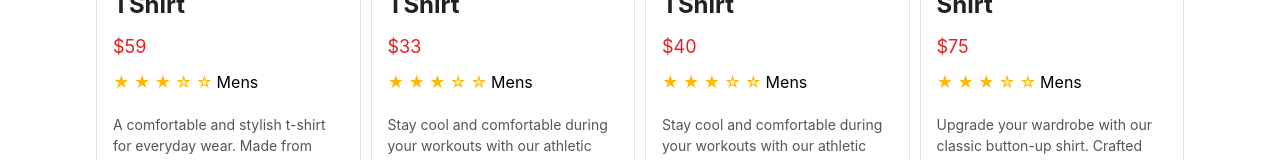
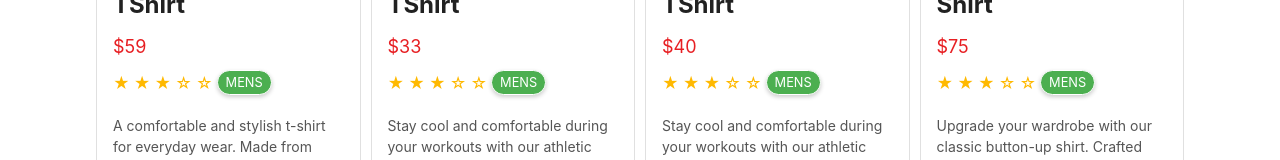
Before and after one commit to mdfaizan973/FashioZone, a React (Create React App) app in the folder fashion_zone/: page /mens in a window 1280 px wide. Shown: the part 844-1004 px from the top of the page. Built offline with nearby package versions, Linux system fonts and the light colour scheme; data requests are answered from the project's data file.

Commit message:
able redirect to checkout

```diff
--- a/fashion_zone/src/Pages/Mens.jsx
+++ b/fashion_zone/src/Pages/Mens.jsx
@@ -157,7 +157,7 @@ function ProductsCard(data) {
               <span className="star">&#9733;</span>
               <span className="star">&#9734;</span>
               <span className="star">&#9734;</span>
-              <span>Mens</span>
+              <span class="custom-text">Mens</span>
             </div>
             <p className="product-description">
               {item.disc.substring(0, 70)}.........
--- a/fashion_zone/src/Pages/ProDetails.jsx
+++ b/fashion_zone/src/Pages/ProDetails.jsx
@@ -2,6 +2,7 @@ import React, { useEffect, useState } from "react";
 import "./Styles/Details.css";
 import { useParams } from "react-router-dom";
 import axios from "axios";
+import { toast } from "react-toastify";
 export default function ProDetails() {
   const { id } = useParams();
   const [datadetails, setDatadetails] = useState("");
@@ -18,9 +19,14 @@ export default function ProDetails() {
   useEffect(() => {
     getData();
   }, []);
-  // console.log(datadetails.img1);
   var randomRating = Math.floor(Math.random() * 4) + 2;
-  // console.log(randomRating);
+
+  const handleaddcart = () => {
+    toast.success("Products added to cart");
+    setTimeout(() => {
+      window.location.href = "/checkout";
+    }, 1000);
+  };
   return (
     <div>
       <div class="product-details">
@@ -73,7 +79,9 @@ export default function ProDetails() {
           <h2>Customer Reviews</h2>
           <p>Lorem ipsum dolor sit amet, consectetur adipiscing elit.</p>
         </div>
-        <button class="add-to-cart">Add to Cart</button>
+        <button class="add-to-cart" onClick={handleaddcart}>
+          Add to Cart
+        </button>
       </div>
     </div>
   );
--- a/fashion_zone/src/Pages/Styles/Mens.css
+++ b/fashion_zone/src/Pages/Styles/Mens.css
@@ -157,6 +157,22 @@
 .sbutton:hover {
   background-color: #ccc;
 }
+.custom-text {
+  display: inline-block;
+  font-size: 0.8rem;
+  text-transform: uppercase;
+  background-color: #4caf50;
+  color: #ffffff;
+  border: 1px solid white;
+  padding: 2px 8px;
+  border-radius: 25px;
+  box-shadow: 0 2px 4px rgba(0, 0, 0, 0.2);
+  transition: background-color 0.3s ease;
+}
+
+.custom-text:hover {
+  background-color: #45a049;
+}
 /* ---------- */
 @media screen and (max-width: 450px) and (min-width: 100px) {
   #pdoducts {
```
